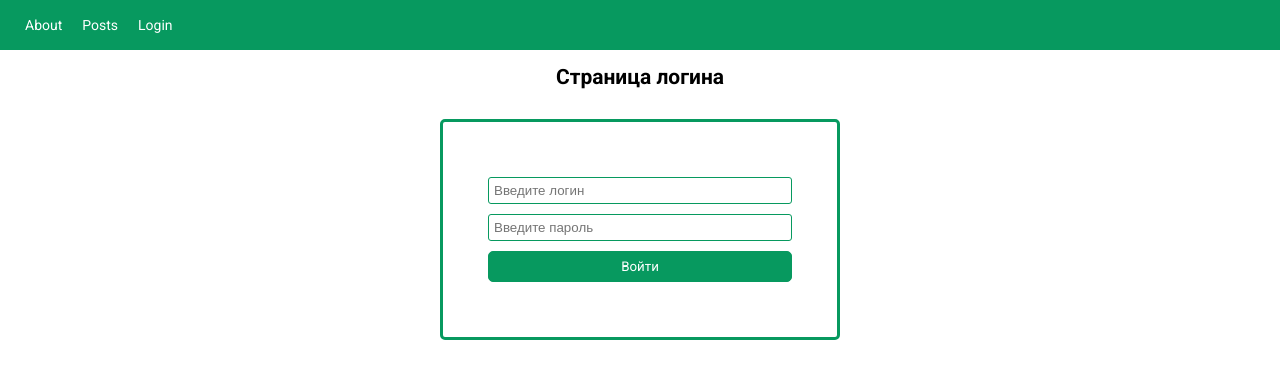
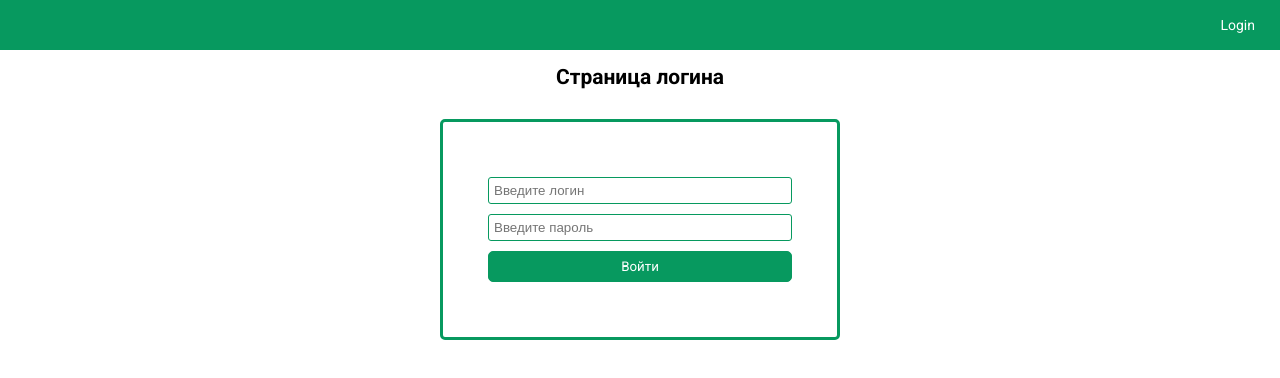
Before and after one commit to polozovaanastasia/fund_react, a React (Vite) app: page /login in a window 1280 px wide. Shown: the top 378 px of the page. Built offline with nearby package versions, Linux system fonts and the light colour scheme; the HTML template or start-up script is replaced by a standard one.

Commit message:
AuthContext.

```diff
--- a/src/App.tsx
+++ b/src/App.tsx
@@ -1,15 +1,20 @@
+import { useState } from "react";
 import { BrowserRouter } from "react-router-dom";
 import "./App.css";
 import AppRoutes from "./components/AppRoutes/AppRoutes";
 import Navbar from "./components/UI/Navbar/Navbar";
+import { AuthContext } from "./context";
 
 function App() {
+    const [isAuth, setIsAuth] = useState<boolean>(false);
     return (
         <div className="app">
-            <BrowserRouter>
-                <Navbar />
-                <AppRoutes />
-            </BrowserRouter>
+            <AuthContext.Provider value={{ isAuth, setIsAuth }}>
+                <BrowserRouter>
+                    <Navbar />
+                    <AppRoutes />
+                </BrowserRouter>
+            </AuthContext.Provider>
         </div>
     );
 }
--- a/src/components/AppRoutes/AppRoutes.tsx
+++ b/src/components/AppRoutes/AppRoutes.tsx
@@ -1,8 +1,9 @@
 import { Navigate, Route, Routes } from "react-router-dom";
+import { useAuth } from "../../hooks/useAuth";
 import { privateRoutes, publicRoutes } from "../../router";
 
 function AppRoutes() {
-    const isAuth = false;
+    const { isAuth } = useAuth();
     return isAuth ? (
         <Routes>
             <Route path="/" element={<Navigate to="/posts" replace />} />
--- a/src/components/UI/Button/Button.tsx
+++ b/src/components/UI/Button/Button.tsx
@@ -4,6 +4,7 @@ import styles from "./Button.module.css";
 type ButtonVariantType = "primary" | "outline";
 
 type ButtonPropsType = {
+    type?: "submit" | "reset" | "button";
     variant?: ButtonVariantType;
     disabled?: boolean;
     children: React.ReactNode;
@@ -12,6 +13,7 @@ type ButtonPropsType = {
 };
 
 function Button({
+    type = "submit",
     variant = "primary",
     children,
     className,
@@ -24,7 +26,7 @@ function Button({
         className
     );
     return (
-        <button className={buttonClasses} type="button" {...props}>
+        <button className={buttonClasses} type={type} {...props}>
             {children}
         </button>
     );
--- a/src/components/UI/Navbar/Navbar.module.css
+++ b/src/components/UI/Navbar/Navbar.module.css
@@ -4,10 +4,15 @@
     top: 0;
     display: flex;
     align-items: center;
+    justify-content: end;
     height: 50px;
     width: 100%;
     padding: 0 15px;
     background-color: rgb(7, 153, 95);
+}
+
+.navbar__is-auth {
+    justify-content: start;
 }
 
 .navbar_item {
--- a/src/components/UI/Navbar/Navbar.tsx
+++ b/src/components/UI/Navbar/Navbar.tsx
@@ -1,18 +1,31 @@
+import clsx from "clsx";
 import { Link } from "react-router-dom";
+import { useAuth } from "../../../hooks/useAuth";
 import styles from "./Navbar.module.css";
 
 function Navbar() {
+    const { isAuth } = useAuth();
+    // debugger;
+    const NavbarClasses = clsx(
+        styles["navbar"],
+        isAuth && styles["navbar__is-auth"]
+    );
     return (
-        <div className={styles["navbar"]}>
+        <div className={NavbarClasses}>
+            {isAuth ? (
+                <>
                     <Link to="about" className={styles["navbar_item"]}>
                         About
                     </Link>
                     <Link to="posts" className={styles["navbar_item"]}>
                         Posts
                     </Link>
+                </>
+            ) : (
                 <Link to="login" className={styles["navbar_item"]}>
                     Login
                 </Link>
+            )}
         </div>
     );
 }
--- /dev/null
+++ b/src/context/index.ts
@@ -0,0 +1,8 @@
+import { createContext } from "react";
+
+type AuthContextType = {
+    isAuth: boolean;
+    setIsAuth: React.Dispatch<React.SetStateAction<boolean>>;
+};
+
+export const AuthContext = createContext<AuthContextType | null>(null);
--- /dev/null
+++ b/src/hooks/useAuth.ts
@@ -0,0 +1,10 @@
+import { useContext } from "react";
+import { AuthContext } from "../context";
+
+export const useAuth = () => {
+    const context = useContext(AuthContext);
+    if (!context) {
+        throw new Error("useAuth must be used within an AuthProvider");
+    }
+    return context;
+};
--- a/src/pages/Login/Login.tsx
+++ b/src/pages/Login/Login.tsx
@@ -1,9 +1,12 @@
 import { useState } from "react";
 import Button from "../../components/UI/Button/Button";
 import Input from "../../components/UI/Input/Input";
+import { useAuth } from "../../hooks/useAuth";
 import styles from "./Login.module.css";
 
 function Login() {
+    const { setIsAuth } = useAuth();
+
     const [login, setLogin] = useState<string>("");
     const [password, setPassword] = useState<string>("");
 
@@ -13,10 +16,15 @@ function Login() {
     const onChangePassword = (value: string) => {
         setPassword(value);
     };
+
+    const onSubmit = (e: React.FormEvent) => {
+        e.preventDefault();
+        setIsAuth(true);
+    };
     return (
         <div className={styles["login"]}>
             <h2 className={styles["login_title"]}>Страница логина</h2>
-            <form className={styles["login_form"]}>
+            <form className={styles["login_form"]} onSubmit={onSubmit}>
                 <Input
                     value={login}
                     placeholder="Введите логин"
```
Lines whose indentation alone changed are shown as unchanged.
